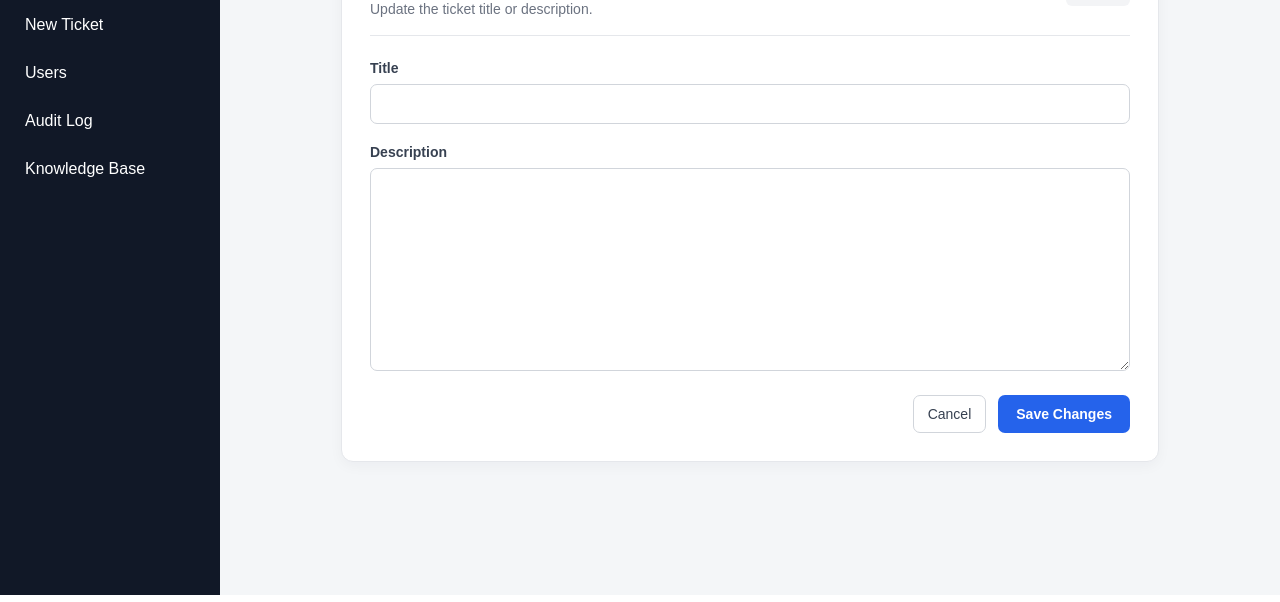
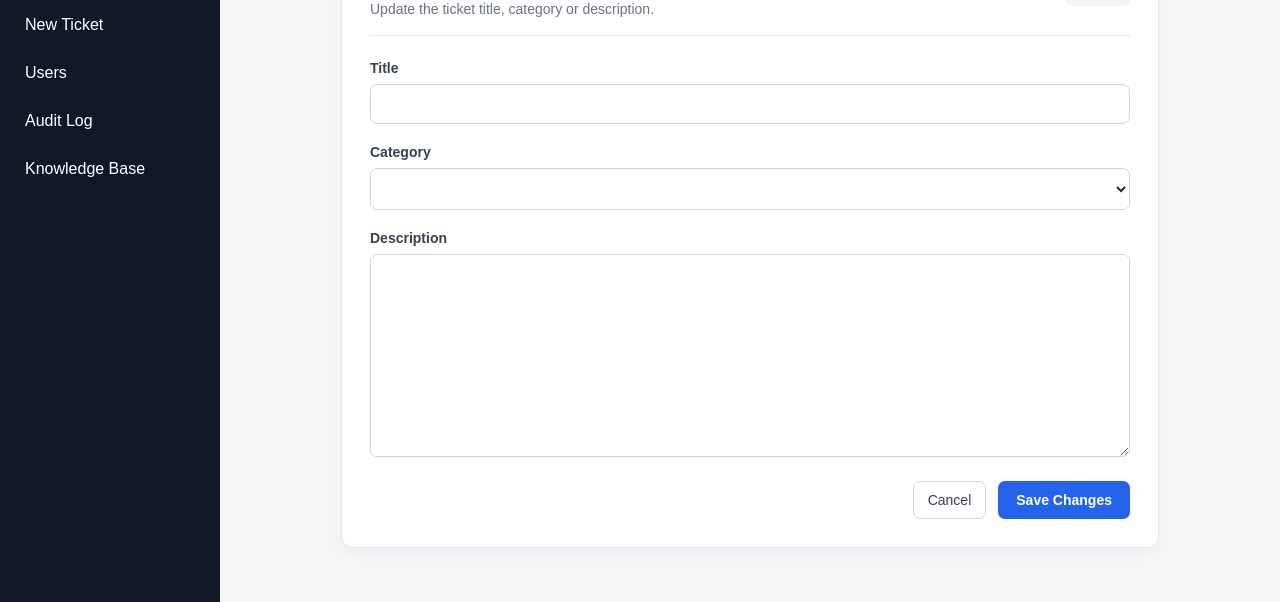
Before and after one commit to agustinbrutti19/IT-Support-Portfolio, a FastAPI app: page /tickets/1/edit in a window 1280 px wide. Shown: the part 215-817 px from the top of the page. Run offline with FastAPI, Linux system fonts and the light colour scheme; data that the repository does not hold is empty; parts of the project's set-up code (start-up, migrations or seed data) failed here and were passed over.

Commit message:
Prepare ticket editing and demo database for deployment

```diff
--- a/app/main.py
+++ b/app/main.py
@@ -430,12 +430,14 @@ def create_bug_report_route(
 @app.get("/tickets/{ticket_id}/edit")
 def edit_ticket(request: Request, ticket_id: int):
     ticket = get_ticket(ticket_id)
+    categories = get_categories()
 
     return templates.TemplateResponse(
         request=request,
         name="edit_ticket.html",
         context={
-            "ticket": ticket
+            "ticket": ticket,
+            "categories": categories
         }
     )
 
@@ -443,7 +445,8 @@ def edit_ticket(request: Request, ticket_id: int):
 def save_ticket_edit(
     ticket_id: int,
     title: str = Form(...),
-    description: str = Form(...)
+    description: str = Form(...),
+    category_id: int = Form(...)
 ):
     current_ticket = get_ticket(ticket_id)
 
@@ -455,17 +458,20 @@ def save_ticket_edit(
     if current_ticket["description"] != description:
         changes.append("description")
 
+    if current_ticket["category_id"] != category_id:
+        changes.append("category")
+
+    update_ticket(
+        ticket_id,
+        title,
+        description,
+        category_id
+    )
+
     if changes:
         change_text = " and ".join(changes)
         history_note = f"Updated ticket {change_text}."
 
-    update_ticket(
-        ticket_id,
-        title,
-        description
-    )
-
-    if changes:
         create_ticket_update(
             ticket_id,
             7,
--- a/app/static/style.css
+++ b/app/static/style.css
@@ -1618,7 +1618,7 @@ td a:hover {
     color: #374151;
     font-size: 14px;
     line-height: 1.8;
-    white-space: pre-line;
+    white-space: normal;
     overflow-wrap: anywhere;
 }
 
@@ -2260,6 +2260,7 @@ td a:hover {
 }
 
 .edit-ticket-field input,
+.edit-ticket-field select,
 .edit-ticket-field textarea {
     box-sizing: border-box;
     width: 100%;
@@ -2279,6 +2280,7 @@ td a:hover {
 }
 
 .edit-ticket-field input:focus,
+.edit-ticket-field select:focus,
 .edit-ticket-field textarea:focus {
     outline: none;
     border-color: #2563eb;
--- a/app/templates/edit_ticket.html
+++ b/app/templates/edit_ticket.html
@@ -1,4 +1,3 @@
-
 {% extends "base.html" %}
 
 {% block title %}Edit Ticket #{{ ticket.id }} - Borealis Travel IT Support{% endblock %}
@@ -14,7 +13,7 @@ Internal Helpdesk Portal
     <div class="edit-ticket-heading">
         <div>
             <h2>Edit Ticket #{{ ticket.id }}</h2>
-            <p>Update the ticket title or description.</p>
+            <p>Update the ticket title, category or description.</p>
         </div>
         <span class="edit-ticket-id">Ticket #{{ ticket.id }}</span>
     </div>
@@ -30,6 +29,20 @@ Internal Helpdesk Portal
                 value="{{ ticket.title }}"
                 required
             >
+        </div>
+
+        <div class="edit-ticket-field">
+            <label for="category_id">Category</label>
+            <select id="category_id" name="category_id" required>
+                {% for category in categories %}
+                <option
+                    value="{{ category.id }}"
+                    {% if category.id == ticket.category_id %}selected{% endif %}
+                >
+                    {{ category.name }}
+                </option>
+                {% endfor %}
+            </select>
         </div>
 
         <div class="edit-ticket-field">
--- a/database/init_db.py
+++ b/database/init_db.py
@@ -220,7 +220,6 @@ cursor.execute("""
         user_id INTEGER NOT NULL,
         note TEXT NOT NULL,
         created_at TEXT NOT NULL DEFAULT CURRENT_TIMESTAMP,
-        UNIQUE(ticket_id, user_id, note),
         FOREIGN KEY (ticket_id) REFERENCES tickets(id),
         FOREIGN KEY (user_id) REFERENCES users(id)
     )
```
Also changed, not shown: app/database.py (+12 -4 lines), database/demo.db (added), 1 other file.
